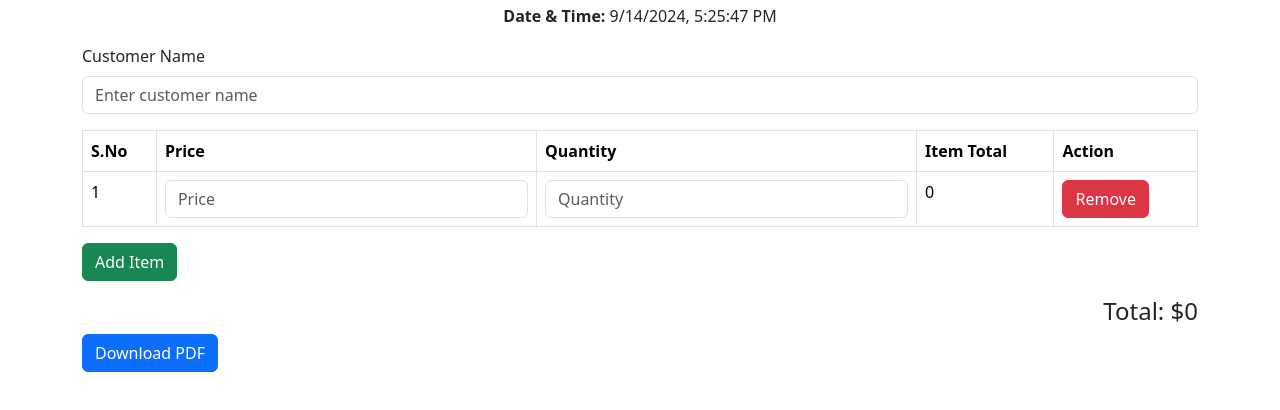
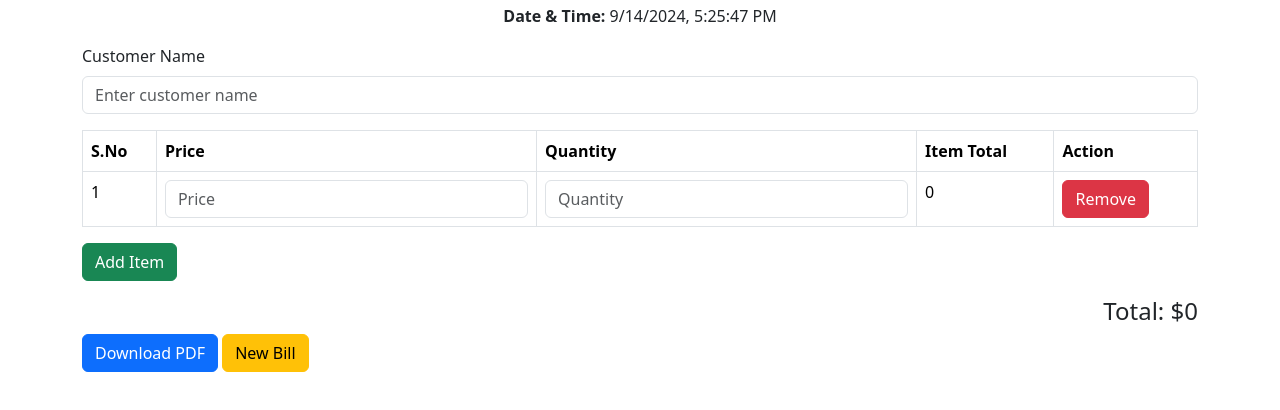
Before and after one commit to connectingbussiness/bhavani-hosieres, a plain HTML site: page index.html in a window 1280 px wide. Shown: the part 66-476 px from the top of the page. Drawn offline with nearby package versions, Linux system fonts and the light colour scheme.

Commit message:
Update index.html

```diff
--- a/index.html
+++ b/index.html
@@ -60,6 +60,9 @@
 
         <!-- Download PDF Button -->
         <button class="btn btn-primary" onclick="downloadPDF()">Download PDF</button>
+
+        <!-- New Bill Button -->
+        <button class="btn btn-warning" onclick="newBill()">New Bill</button> <!-- New Bill Button -->
     </div>
 
     <!-- JavaScript -->
@@ -136,6 +139,11 @@
             }
         });
 
+        // Refresh the page to generate a new bill
+        function newBill() {
+            location.reload();  // Refreshes the entire page to reset the form
+        }
+
         // Generates and downloads PDF
         function downloadPDF() {
             const { jsPDF } = window.jspdf;
```
